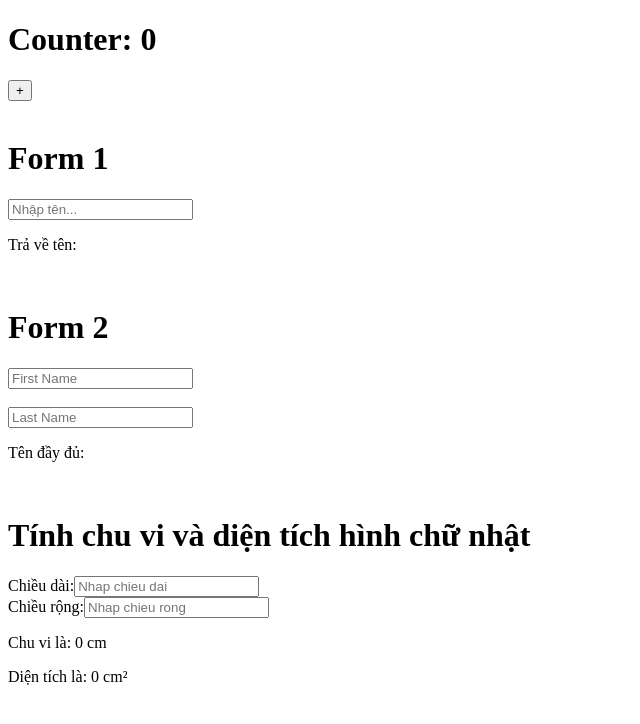
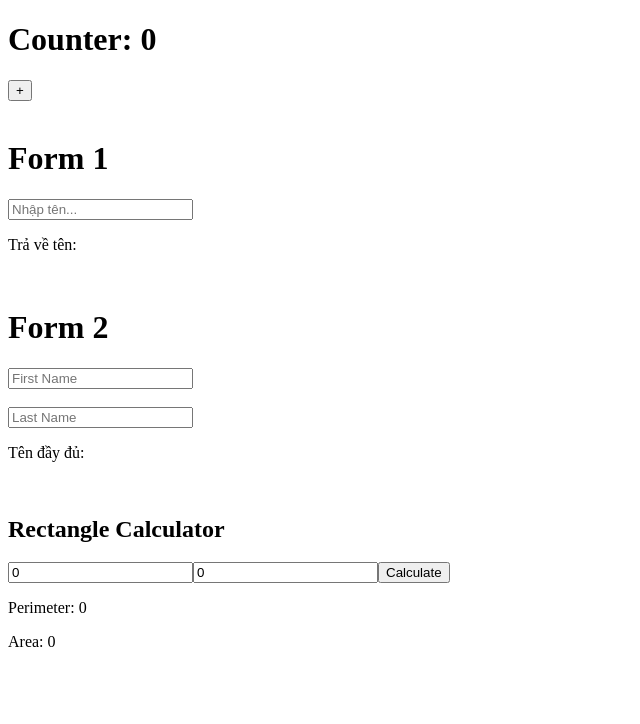
Before and after one commit to vti0209/states_practice, a React (Vite) app: page / in a window 1280 px wide. Shown: the top 724 px of the page, without its empty margins (0-640 px from the left). Built offline with nearby package versions, Linux system fonts and the light colour scheme.

Commit message:
làm cách 2 của bài tính hình chữ nhật có sử dụng button in ra kết quả

```diff
--- a/src/components/RectangleForm.jsx
+++ b/src/components/RectangleForm.jsx
@@ -1,41 +1,42 @@
-import {useState} from 'react';
+//
 
+// cách 2 sử dụng 1 button để tính ra chu vi và diện tích của hình chữ nhật
+import { useState } from 'react'
 export function RectangleForm() {
-    const [canhhcn, setCanhhcn] = useState({dai: '', rong: ''});
+    const [rectangle, setRectangle] = useState({ length: 0, width: 0 });
+    const[result, setResult] = useState({ perimeter: 0, area: 0 });
 
     const handleChange = (e) => {
-        const {name, value} = e.target;
-        setCanhhcn({...canhhcn, [name]: Number(value)});
-    }
-    const perimeter = 2 * (canhhcn.dai + canhhcn.rong);
-    const area = canhhcn.dai * canhhcn.rong;
+        const { name, value } = e.target;
+        setRectangle(prev => ({ ...prev, [name]: Number(value) }));
+    };
+
+    const calculate = () => {
+        const perimeter = 2 * (rectangle.length + rectangle.width);
+        const area = rectangle.length * rectangle.width;
+        setResult({ perimeter, area });
+    };
+
     return (
         <div>
-            <h1> Tính chu vi và diện tích hình chữ nhật</h1>
-            <form>
-                <label>
-                    Chiều dài:
+            <h2>Rectangle Calculator</h2>
             <input
                 type="number"
-                        name="dai"
-                        placeholder='Nhap chieu dai'
-                        value={canhhcn.dai}
+                name="length"
+                value={rectangle.length}
                 onChange={handleChange}
+                placeholder="Length"
             />
-                </label> <br />
-            <label>
-                Chiều rộng:
             <input
                 type="number"
-                    placeholder='Nhap chieu rong'
-                    name="rong"
-                    value={canhhcn.rong}
+                name="width"
+                value={rectangle.width}
                 onChange={handleChange}
+                placeholder="Width"
             />
-            </label> <br />
-        </form>
-        <p>Chu vi là: {perimeter} cm</p>
-        <p>Diện tích là: {area} cm²</p>
+            <button onClick={calculate}>Calculate</button>
+            <p>Perimeter: {result.perimeter}</p>
+            <p>Area: {result.area}</p>
         </div>
     );
 }
```
Lines whose indentation alone changed are shown as unchanged.
